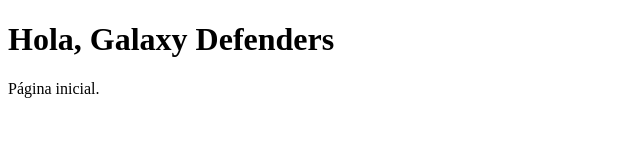
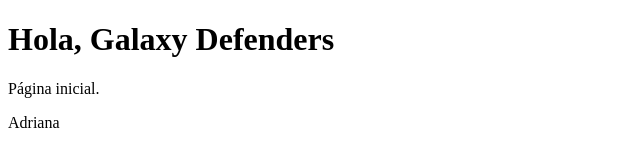
Before and after one commit to adriana-cg/ejemplo-no-vale-, a plain HTML site: page index.html in a window 1280 px wide. Shown: the full height of the page, 0-640 px from the left. Drawn offline with Linux system fonts and the light colour scheme.

Commit message:
Update index.html

```diff
--- a/index.html
+++ b/index.html
@@ -7,5 +7,6 @@
 <body>
   <h1>Hola, Galaxy Defenders</h1>
   <p>Página inicial.</p>
+ <p>Adriana</p>
 </body>
 </html>
```
